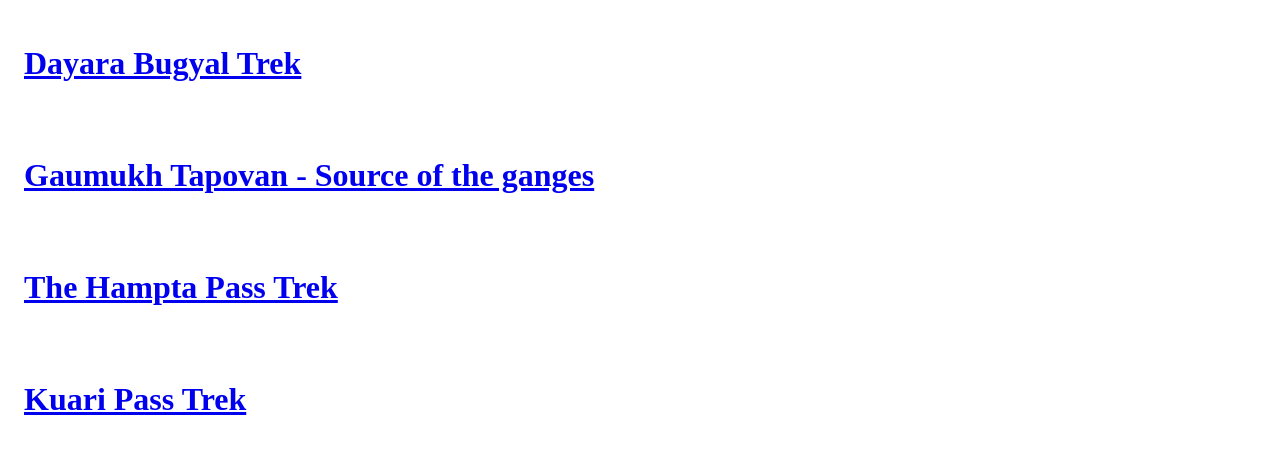
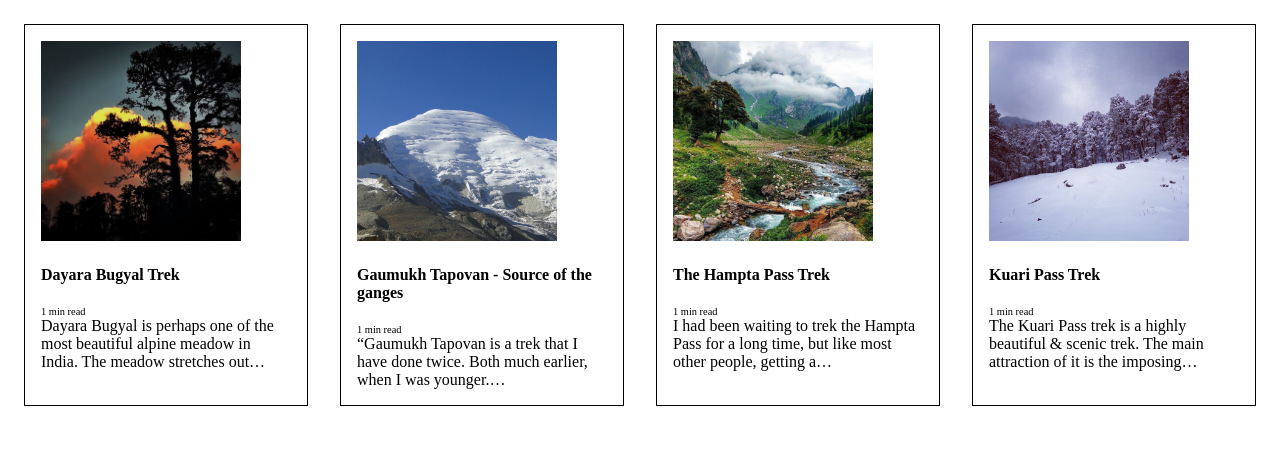
Before and after one commit to Jaikant/gatsby-blog-starter, a Gatsby site: page / in a window 1280 px wide. Built offline with nearby package versions, Linux system fonts and the light colour scheme; Gatsby itself is replaced by a stand-in of ours.

Commit message:
Images for blog preview

```diff
--- a/gatsby-config.js
+++ b/gatsby-config.js
@@ -10,6 +10,20 @@ module.exports = {
        path: `${__dirname}/src/pages`
       }
     },
-    'gatsby-plugin-react-helmet',
-    'gatsby-transformer-remark'],
+    'gatsby-transformer-sharp',
+    {
+      resolve: 'gatsby-transformer-remark',
+      options: {
+        plugins: [
+          'gatsby-plugin-sharp',
+          {
+            resolve: 'gatsby-remark-images',
+            options: {
+              maxWidth: 800,
+            },
+          },
+        ]
+      }
+    },
+    'gatsby-plugin-react-helmet'],
 };
--- a/package.json
+++ b/package.json
@@ -5,10 +5,14 @@
   "author": "Jai <jaikant@gmail.com>",
   "dependencies": {
     "gatsby": "^1.9.158",
+    "gatsby-image": "^1.0.34",
     "gatsby-link": "^1.6.34",
     "gatsby-plugin-react-helmet": "^2.0.3",
+    "gatsby-plugin-sharp": "^1.6.27",
+    "gatsby-remark-images": "^1.5.41",
     "gatsby-source-filesystem": "^1.5.16",
     "gatsby-transformer-remark": "^1.7.30",
+    "gatsby-transformer-sharp": "^1.6.17",
     "parse-filepath": "^1.0.2",
     "path": "^0.12.7",
     "react-helmet": "^5.2.0"
--- a/src/pages/dayara-bugyal/index.md
+++ b/src/pages/dayara-bugyal/index.md
@@ -1,5 +1,6 @@
 ---
 title: "Dayara Bugyal Trek"
+image: dayara.jpg
 ---
 
 ![](dayara.jpg)
--- a/src/pages/gaumukh-tapovan/index.md
+++ b/src/pages/gaumukh-tapovan/index.md
@@ -1,5 +1,6 @@
 ---
 title: "Gaumukh Tapovan - Source of the ganges"
+image: gaumukh.jpg
 ---
 
 ![](gaumukh.jpg)
--- a/src/pages/hampta-pass/index.md
+++ b/src/pages/hampta-pass/index.md
@@ -1,5 +1,6 @@
 ---
 title: The Hampta Pass Trek
+image: ./hampta.jpg
 ---
 
 ![](hampta.jpg)
--- a/src/pages/index.js
+++ b/src/pages/index.js
@@ -1,19 +1,41 @@
-import React from 'react'
-import Link from 'gatsby-link'
+import React from 'react';
+import Link from 'gatsby-link';
+import Img from 'gatsby-image';
 
-const IndexPage = ({ data }) => (
-  <div>
+const IndexPage = (props) => {
+ const { data } = props;
+  return (
+    <div style={{
+           display: 'flex',
+           flexWrap: 'wrap',
+           justifyContent: 'center'
+         }}
+    >
       {
         data.allMarkdownRemark.edges.map((post, index) => {
+          const { node } = post
           return (
-         <div style={{padding: '16px'}}>
-           <Link to={"/"}> <h1> {post.node.frontmatter.title} </h1> </Link>
+            <div style={{
+                   padding: '16px',
+                   margin: '16px',
+                   width: '250px',
+                   borderStyle: 'solid',
+                   borderWidth: 'thin'
+                 }}
+            >
+              <Link to={"/"}>
+                {node.frontmatter.image ? <Img resolutions={node.frontmatter.image.childImageSharp.resolutions} /> : null }
+              </Link>
+              <h4> {node.frontmatter.title} </h4>
+              <div style={{fontSize: '0.65em'}}>{node.timeToRead} min read  </div>
+              <div>{node.excerpt}</div>
             </div>
           )
         })
       }
     </div>
   )
+}
 
 export default IndexPage
 
@@ -24,8 +46,17 @@ export const BlogsQuery = graphql`
       edges {
         node {
           id
+          excerpt(pruneLength: 100)
+          timeToRead
           frontmatter {
             title
+            image {
+              childImageSharp {
+                resolutions(width: 200, height: 200, cropFocus: ENTROPY) {
+                  ...GatsbyImageSharpResolutions
+                }
+              }
+            }
           }
         }
       }
--- a/src/pages/kuari-pass/index.md
+++ b/src/pages/kuari-pass/index.md
@@ -1,5 +1,6 @@
 ---
 title: "Kuari Pass Trek"
+image: kuari.jpg
 ---
 
 ![](kuari.jpg)
```
Also changed, not shown: 1 other file. Lines whose indentation alone changed are shown as unchanged.
